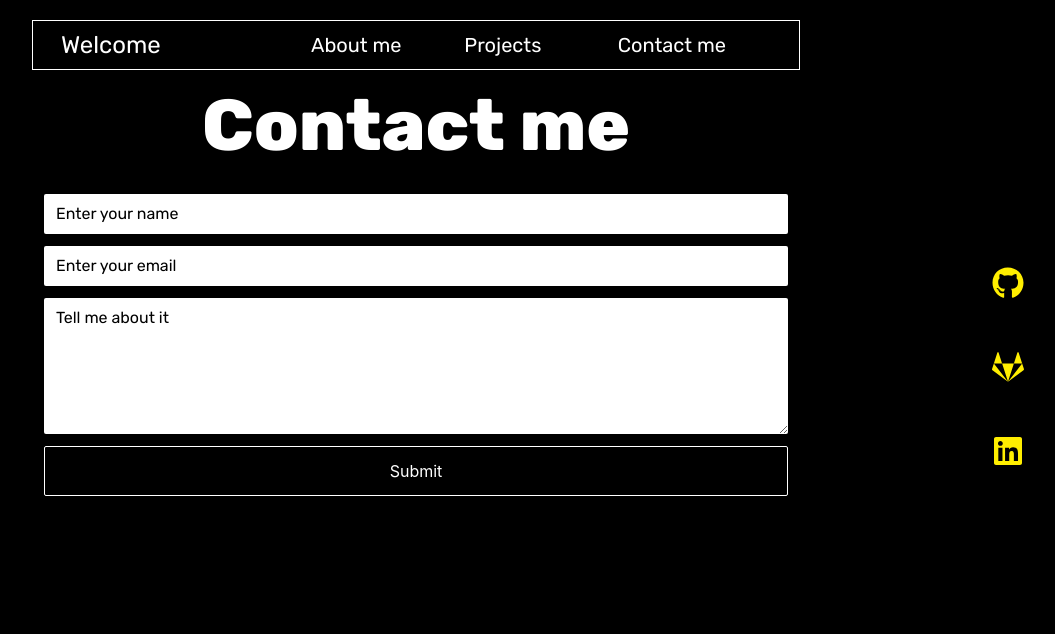
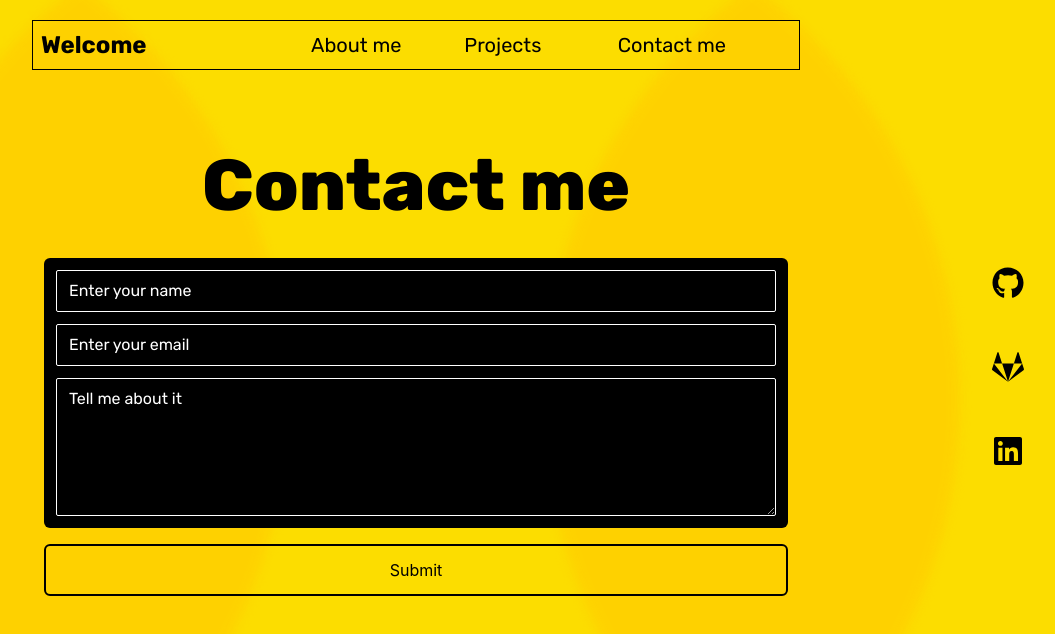
Before and after one commit to yorch-JMG/portfolio, a Next.js app: page /contact-me in a window 1280 px wide. Shown: the top 634 px of the page, without its empty margins (224-1279 px from the left). Built offline with nearby package versions, Linux system fonts and the light colour scheme.

Commit message:
contact-me page background mod

```diff
--- a/components/navbars/index.js
+++ b/components/navbars/index.js
@@ -1,21 +1,29 @@
 import Link from 'next/link';
 import {FaGithub, FaGitlab, FaLinkedin} from 'react-icons/fa';
 import {GiHamburgerMenu} from 'react-icons/gi';
-import {motion} from 'framer-motion'
+import {motion} from 'framer-motion';
 import {useState} from 'react';
 
-export const Navbars = () => {
+export const Navbars = ({backgroundYellow}) => {
   const [menuOpened, setMenuOpened] = useState(false);
 
   return (
     <div className="font-main justify-center w-full h-fit lg:max-w-3xl mx-auto">
-      <div className=" flex flex-col md:flex-row lg:flex-row w-10/12 mx-auto justify-between md:mx-0 lg:mx-0 md:w-full lg:w-full p-2 border border-base-text-color mt-5">
-        <div className="flex justify-between px-5">
+      <div
+        className={`flex flex-col md:flex-row lg:flex-row w-10/12 mx-auto justify-between md:mx-0 lg:mx-0 md:w-full lg:w-full p-2 border ${
+          backgroundYellow ? 'black' : 'border-base-text-color'
+        } mt-5`}>
+        <div className={`flex justify-between px-5${
+              backgroundYellow ? 'black font-bold' : 'text-base-text-color'}`}>
           <Link href="/welcome">
-            <h1 className="text-2xl text-base-text-color">Welcome</h1>
+            <a href="#" className="text-2xl">
+              Welcome
+            </a>
           </Link>
           <button
-            className="text-base-text-color md:hidden lg:hidden"
+            className={`${
+              backgroundYellow ? 'black' : 'text-base-text-color'
+            } md:hidden lg:hidden`}
             onClick={() => setMenuOpened(!menuOpened)}>
             <GiHamburgerMenu size="2rem" />
           </button>
@@ -24,31 +32,49 @@ export const Navbars = () => {
         <ul
           className={`md:flex md:w-2/3 lg:w-2/3 ${
             menuOpened ? 'flex flex-col' : 'hidden'
-          } md:flex-row lg:flex-row text-base-text-color md:justify-between lg:justify-between px-5 items-center text-xl`}>
+					} md:flex-row lg:flex-row ${backgroundYellow ? "text-black" : "text-base-text-color"}  md:justify-between lg:justify-between px-5 items-center text-xl`}>
           <Link href="/welcome">
-            <motion.a whileHover={{scale: 1.05}} className="w-full md:flex lg:flex">About me</motion.a>
+            <motion.a
+              href="#"
+              whileHover={{scale: 1.05}}
+              className="w-full md:flex lg:flex">
+              About me
+            </motion.a>
           </Link>
           <Link href="/projects">
-            <motion.a whileHover={{scale: 1.05}} className="w-full md:flex lg:flex">Projects</motion.a>
+            <motion.a
+              href="#"
+              whileHover={{scale: 1.05}}
+              className="w-full md:flex lg:flex">
+              Projects
+            </motion.a>
           </Link>
           <Link href="/contact-me">
-            <motion.a whileHover={{scale: 1.05}} className="w-full md:flex lg:flex">Contact me</motion.a>
+            <motion.a
+              href="#"
+              whileHover={{scale: 1.05}}
+              className="w-full md:flex lg:flex">
+              Contact me
+            </motion.a>
           </Link>
         </ul>
       </div>
-      <ul className="lg:flex flex-col h-1/4 fixed right-3 text-harder-text-color justify-between px-5 top-1/3 items-center">
+      <ul
+        className={`lg:flex flex-col h-1/4 fixed right-3 ${
+          backgroundYellow ? 'black' : 'text-harder-text-color'
+        } justify-between px-5 top-1/3 items-center`}>
         <Link href="/welcome">
-          <motion.a whileHover={{scale: 1.05}}>
+          <motion.a href="#" whileHover={{scale: 1.05}}>
             <FaGithub className="hidden lg:flex" size="2rem" />
           </motion.a>
         </Link>
         <Link href="/welcome">
-          <motion.a whileHover={{scale: 1.05}}>
+          <motion.a href="#" whileHover={{scale: 1.05}}>
             <FaGitlab className="hidden lg:flex" size="2rem" />
           </motion.a>
         </Link>
         <Link href="/welcome">
-		<motion.a whileHover={{scale: 1.05}}>
+          <motion.a href="#" whileHover={{scale: 1.05}}>
             <FaLinkedin className="hidden lg:flex" size="2rem" />
           </motion.a>
         </Link>
--- a/pages/contact-me.js
+++ b/pages/contact-me.js
@@ -2,29 +2,52 @@ import {Navbars} from '../components/navbars';
 import {motion} from 'framer-motion';
 export default function ContactMe() {
   return (
-    <div className="max-w-3xl mx-auto z-20">
-      <Navbars />
-      <div className="pt-5 flex h-fit">
-        <div className="text-base-text-color flex flex-col w-full items-center px-3">
-          <h2 className="text-7xl font-extrabold px-5 font-main">Contact me</h2>
-          <div className="pt-8 flex flex-col w-full space-y-3">
+    <div className="relative z-10 h-screen overflow-hidden">
+      <div className="absolute flex md:hidden lg:hidden w-96 h-96 bg-harder-text-color rounded-full mix-blend-multiply filter blur-lg opacity-95 animate-blob" />
+      <div className="absolute -top-7 flex md:hidden lg:hidden w-96 h-96 bg-harder-text-color rounded-full mix-blend-multiply filter blur-lg opacity-95 animate-blob" />
+      <div className="absolute right-52 -top-5 flex md:hidden lg:hidden w-96 h-96 bg-harder-text-color rounded-full mix-blend-multiply filter blur-lg opacity-95 animate-blob" />
+      <div className="absolute left-52 -top-5 flex md:hidden lg:hidden w-96 h-96 bg-harder-text-color rounded-full mix-blend-multiply filter blur-lg opacity-95 animate-blob" />
+
+      <div className="absolute bottom-1/3 flex md:hidden lg:hidden w-96 h-96 bg-harder-text-color rounded-full mix-blend-multiply filter blur-lg opacity-95 animate-blob" />
+      <div className="absolute bottom-1/3 flex md:hidden lg:hidden w-96 h-96 bg-harder-text-color rounded-full mix-blend-multiply filter blur-lg opacity-95 animate-blob" />
+      <div className="absolute bottom-1/3 right-52 flex md:hidden lg:hidden w-96 h-96 bg-harder-text-color rounded-full mix-blend-multiply filter blur-lg opacity-95 animate-blob" />
+      <div className="absolute bottom-1/3 left-52 flex md:hidden lg:hidden w-96 h-96 bg-harder-text-color rounded-full mix-blend-multiply filter blur-lg opacity-95 animate-blob" />
+
+      <div className="absolute bottom-3 flex md:hidden lg:hidden w-96 h-96 bg-harder-text-color rounded-full mix-blend-multiply filter blur-sm opacity-95 animate-blob" />
+      <div className="absolute bottom-3 flex md:hidden lg:hidden w-96 h-96 bg-harder-text-color rounded-full mix-blend-multiply filter blur-sm opacity-95 animate-blob" />
+      <div className="absolute bottom-3 right-52 flex md:hidden lg:hidden w-96 h-96 bg-harder-text-color rounded-full mix-blend-multiply filter blur-sm opacity-95 animate-blob" />
+      <div className="absolute bottom-3 left-52 flex md:hidden lg:hidden w-96 h-96 bg-harder-text-color rounded-full mix-blend-multiply filter blur-sm opacity-95 animate-blob" />
+
+      <div className="absolute right-3/4 hidden md:flex lg:flex w-screen h-screen bg-harder-text-color rounded-full mix-blend-multiply filter blur-sm opacity-90 animate-blob" />
+      <div className="absolute right-72 hidden md:flex lg:flex w-screen h-screen bg-harder-text-color rounded-full mix-blend-multiply filter blur-sm opacity-90 animate-blob" />
+      <div className="absolute left-72 hidden md:flex lg:flex w-screen h-screen bg-harder-text-color rounded-full mix-blend-multiply filter blur-sm opacity-90 animate-blob" />
+      <div className="absolute left-3/4 hidden md:flex lg:flex w-screen h-screen bg-harder-text-color rounded-full mix-blend-multiply filter blur-sm opacity-90 animate-blob" />
+      <div className="max-w-3xl mx-auto z-20 relative">
+        <Navbars backgroundYellow={true} />
+        <div className="pt-10 md:pt-20 lg:pt-25 flex h-fit">
+          <div className="text-black flex flex-col w-full items-center px-3 space-y-4">
+            <h2 className="text-7xl font-extrabold px-5 font-main pb-5">
+              Contact me
+            </h2>
+            <div className="pt-4 pb-8 md:pb-3 lg:pb-3 md:pt-3 lg:pt-3 flex flex-col w-full px-3 md:px-3 lg:px-3 space-y-3 bg-background rounded-md">
               <input
-              className="px-3 py-2 bg-base-text-color text-background font-main placeholder-background rounded-sm"
+                className="px-3 py-2 border border-base-text-color bg-background text-base-text-color font-main placeholder-base-text-color rounded-sm"
                 type="text"
                 placeholder="Enter your name"></input>
               <input
-              className="px-3 py-2 bg-base-text-color text-background font-main placeholder-background rounded-sm"
+                className="px-3 py-2 border border-base-text-color bg-background text-base-text-color font-main placeholder-base-text-color rounded-sm"
                 type="email"
                 placeholder="Enter your email"></input>
               <textarea
-              className="px-3 py-2 bg-base-text-color text-background font-main placeholder-background rounded-sm"
+                className="px-3 py-2 border border-base-text-color bg-background text-base-text-color   font-main placeholder-base-text-color rounded-sm"
                 type="text"
                 rows="5"
                 placeholder="Tell me about it"></textarea>
+            </div>
             <motion.button
-              whileHover={{scale: 1.08}}
+              whileHover={{scale: 1.01}}
               whileTap={{scale: 0.94}}
-              className="p-3 border border-base-text-color rounded-sm hover:bg-base-text-color hover:text-background hover:border-background">
+              className="p-3 w-full border-2 border-background text-background rounded-md hover:bg-background hover:text-harder-text-color hover:border-harder-text-color">
               Submit
             </motion.button>
           </div>
--- a/tailwind.config.js
+++ b/tailwind.config.js
@@ -1,21 +1,41 @@
 module.exports = {
   content: [
-    "./pages/**/*.{js,ts,jsx,tsx}",
-    "./components/**/*.{js,ts,jsx,tsx}",
+    './pages/**/*.{js,ts,jsx,tsx}',
+    './components/**/*.{js,ts,jsx,tsx}',
   ],
   theme: {
     colors: {
-			'background' : '#000000',
-			'brown' : '#ffae00',
-			'dark-navy-blue' : '#22333b',
-			'harder-text-color' : '#ffee00',
-			'base-text-color' : 'white'
+      background: '#000000',
+      brown: '#ffae00',
+      'dark-navy-blue': '#22333b',
+      'harder-text-color': '#ffee00',
+      'base-text-color': 'white',
+			'form-background' : '#3d3c3a'
     },
     extend: {
+      animation: {
+        blob: 'blob 7s infinite',
+      },
+      keyframes: {
+        blob: {
+          '0%': {
+            transform: 'translate(0px, 0px) scale(1.3)',
+          },
+          '33%': {
+            transform: 'translate(30px, -20px) scale(1.3)',
+          },
+          '66%': {
+            transform: 'translate(-20px, 20px) scale(1.3)',
+          },
+          '100%': {
+            transform: 'translate(0px, 0px) scale(1.3)',
+          },
+        },
+      },
       fontFamily: {
-				main: ['Rubik']
-			}
+        main: ['Rubik'],
+      },
     },
   },
   plugins: [],
-}
+};
```
Lines whose indentation alone changed are shown as unchanged.
